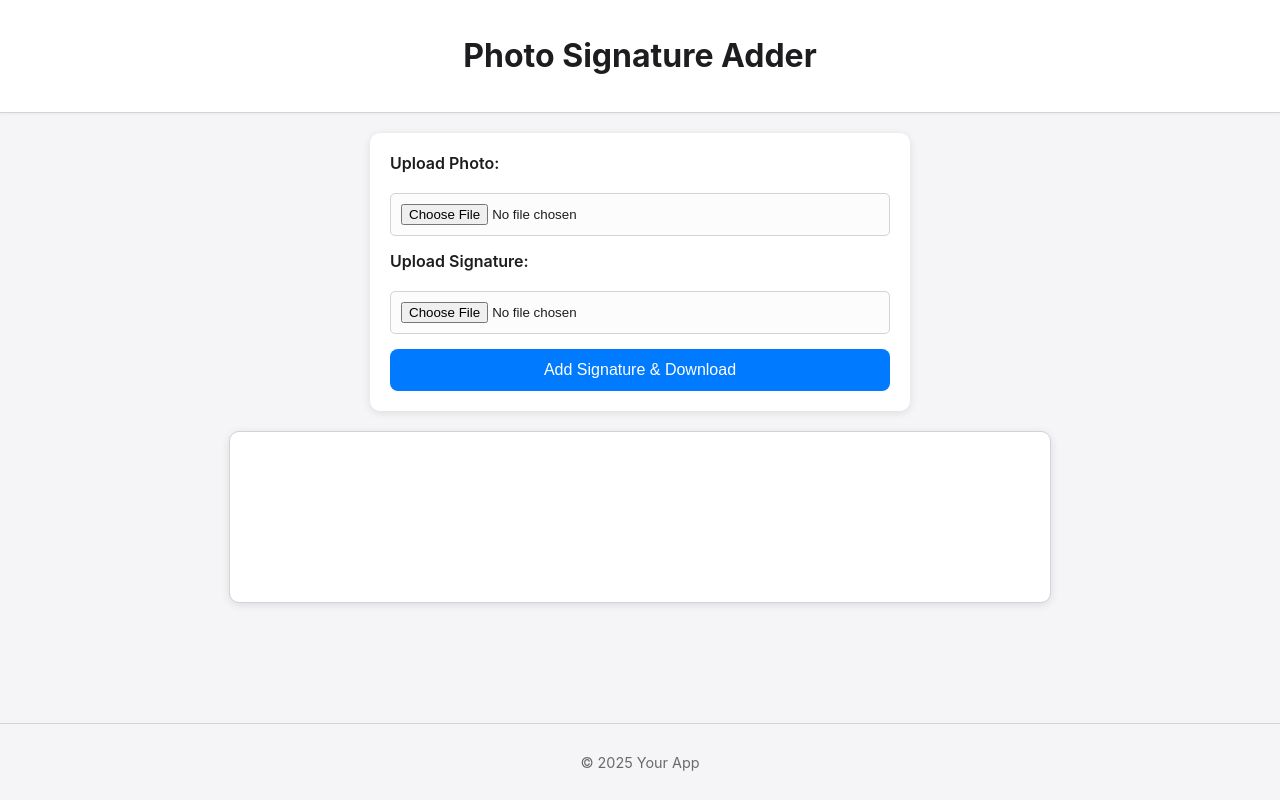
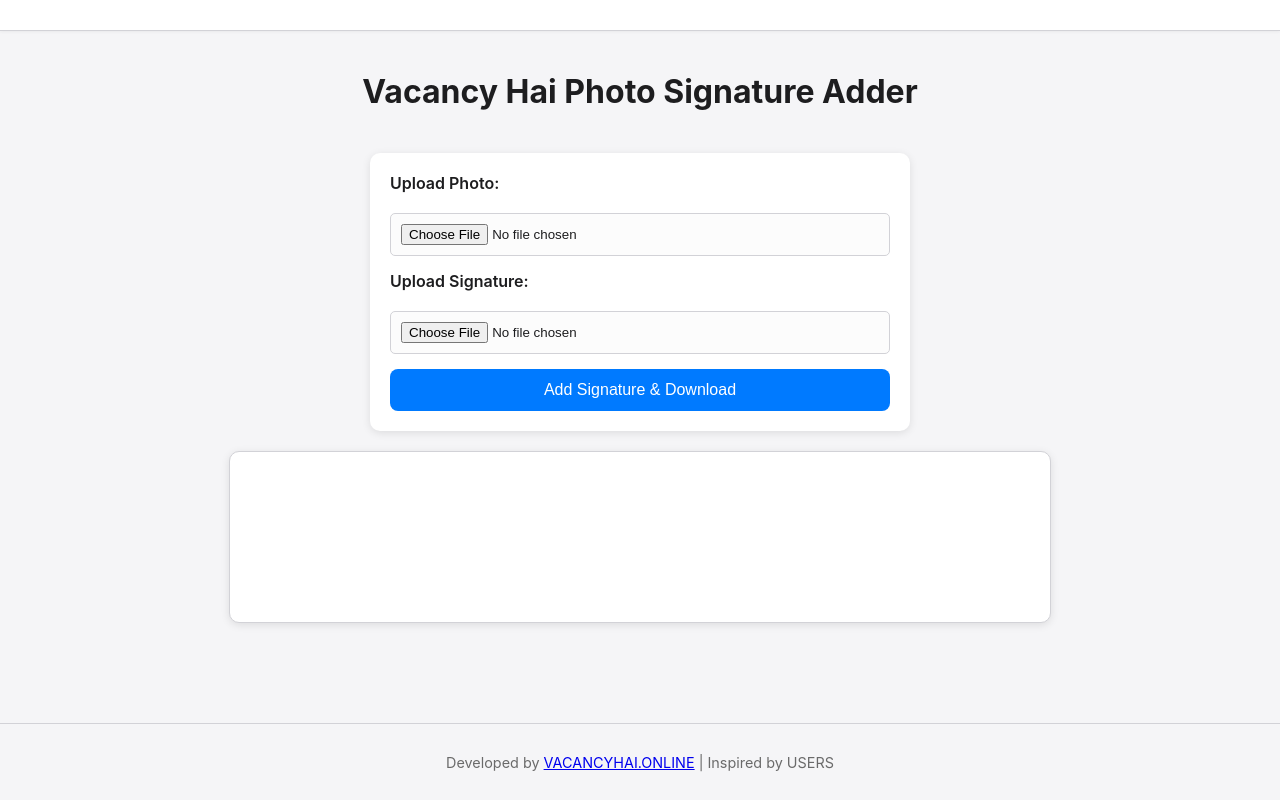
Before and after one commit to bhuveevh/Photo-and-Sign-Joiner, a plain HTML site: page index.html in a window 1280 px wide. Drawn offline with Linux system fonts and the light colour scheme.

Commit message:
Update index.html

```diff
--- a/index.html
+++ b/index.html
@@ -3,14 +3,15 @@
 <head>
     <meta charset="UTF-8">
     <meta name="viewport" content="width=device-width, initial-scale=1.0">
-    <title>Photo Signature Adder</title>
+    <title>Vacancy Hai Photo Signature Adder</title>
     <link rel="stylesheet" href="style.css">
 </head>
 <body>
     <header>
-        <h1>Photo Signature Adder</h1>
-    </header>
+        </header>
     <main>
+        <h1 class="app-title">Vacancy Hai Photo Signature Adder</h1>
+
         <div class="upload-section">
             <label for="photoUpload">Upload Photo:</label>
             <input type="file" id="photoUpload" accept="image/*">
@@ -26,7 +27,7 @@
         </div>
     </main>
     <footer>
-        <p>&copy; 2025 Your App</p>
+        <p>Developed by <a href="https://vacancyhai.online/" target="_blank" rel="noopener noreferrer">VACANCYHAI.ONLINE</a> | Inspired by USERS</p>
     </footer>
     <script src="script.js"></script>
 </body>
```
